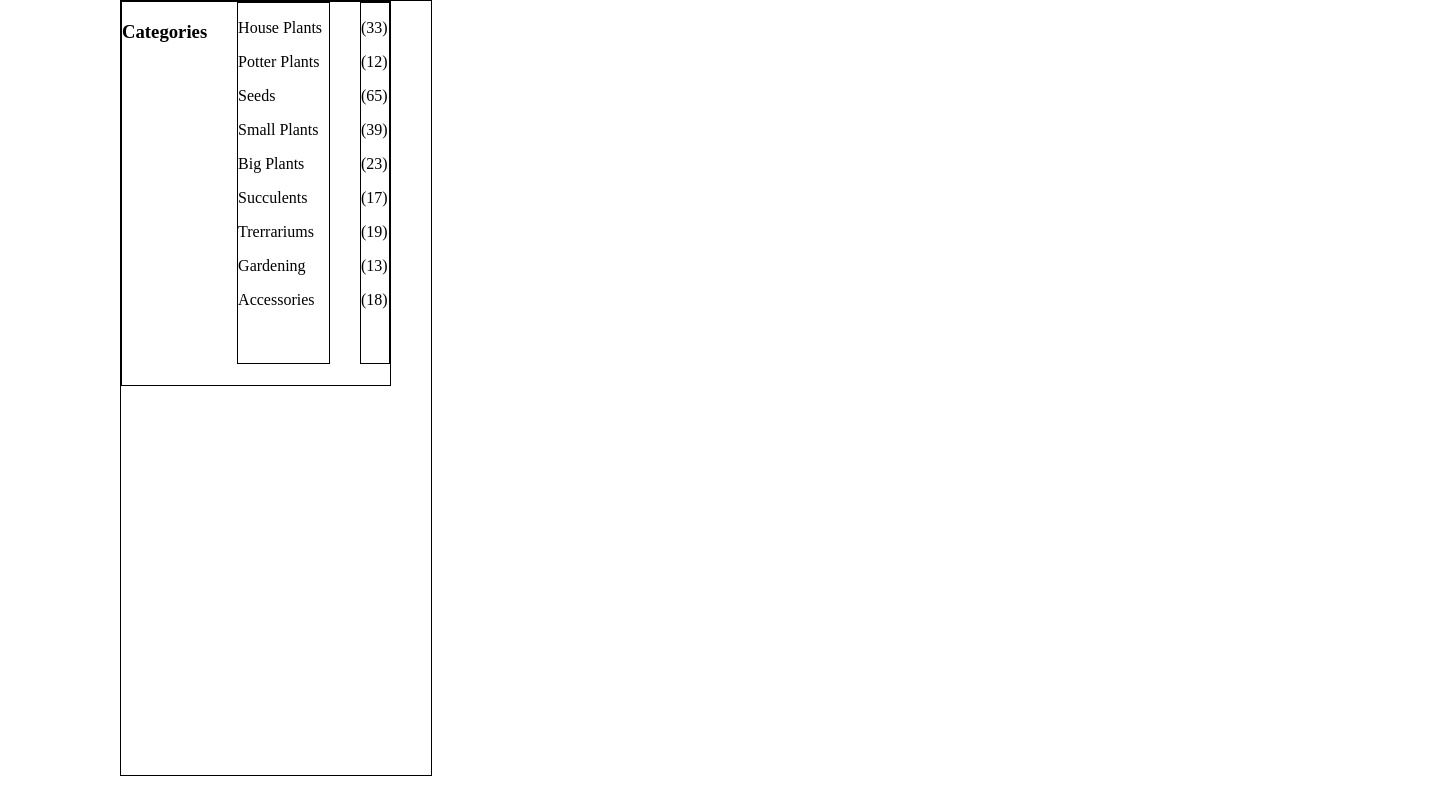
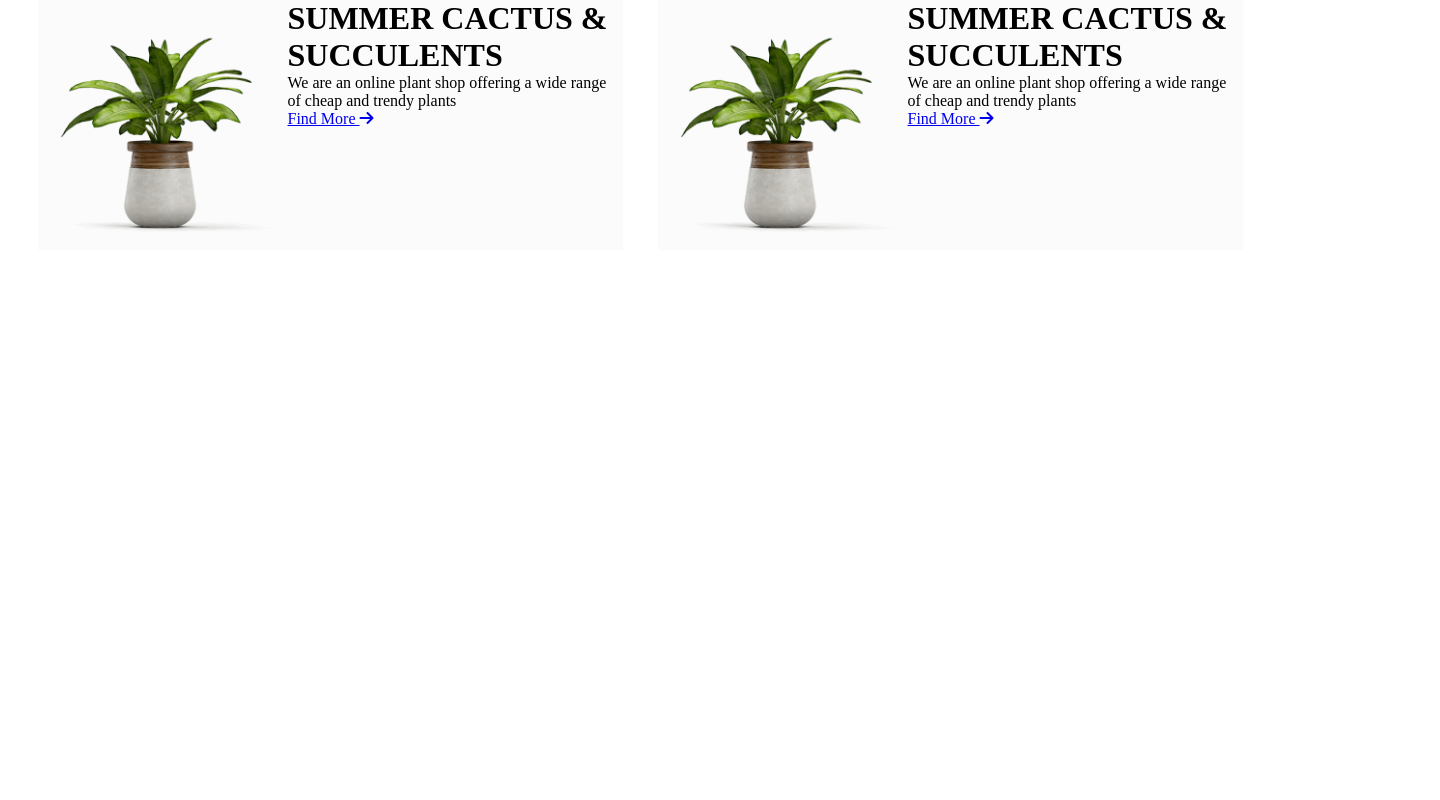
Before and after one commit to ASADBEK88/GREENSHOP-FIGMA, a plain HTML site: page index.html in a window 1280 px wide. Shown: the whole page, 1440 px wide, since content can reach past the window. Drawn offline with Linux system fonts and the light colour scheme; files that its build step writes are made by us from their sources.

Commit message:
shahzod start

```diff
--- a/index.html
+++ b/index.html
@@ -1,43 +1,35 @@
 <!DOCTYPE html>
 <html lang="en">
-
 <head>
     <meta charset="UTF-8">
     <meta name="viewport" content="width=device-width, initial-scale=1.0">
+    <!-- icon link -->
+    <link rel="stylesheet" href="https://cdnjs.cloudflare.com/ajax/libs/font-awesome/6.6.0/css/all.min.css" integrity="sha512-Kc323vGBEqzTmouAECnVceyQqyqdsSiqLQISBL29aUW4U/M7pSPA/gEUZQqv1cwx4OnYxTxve5UMg5GT6L4JJg==" crossorigin="anonymous"
+    referrerpolicy="no-referrer" />
+    <link rel="stylesheet" href="./main.css">
     <title>Document</title>
-    <link rel="stylesheet" href="./main.css">
 </head>
-
 <body>
     <div class="container">
-        <section class="section">
-           <div class="box-1">
-            <h3>Categories</h3>
-            <div class="section-info">
-                <p>House Plants</p>
-                <p> Potter Plants</p>
-                <p> Seeds</p>
-                <p> Small Plants</p>
-                <p>Big Plants</p>
-                <p> Succulents</p>
-                <p>Trerrariums</p>
-                <p>Gardening</p>
-                <p>Accessories</p>
+        <div class="infoimg">
+            <div class="img-card">
+                    <img src="./img/info img.png" alt="">
+                <div class="info">
+                    <h1>SUMMER CACTUS & SUCCULENTS</h1>
+                    <p>We are an online plant shop offering a wide range of cheap and trendy plants</p>
+                    <a href="#">Find More <i class="fa-solid fa-arrow-right"></i></a>
+                </div>
             </div>
-            <div class="info-number">
-                <p>(33)</p>
-                <p>(12)</p>
-                <p>(65)</p>
-                <p>(39)</p>
-                <p>(23)</p>
-                <p>(17)</p>
-                <p>(19)</p>
-                <p>(13)</p>
-                <p>(18)</p>
+            <div class="img-card">
+                    <img src="./img/info img.png" alt="">
+                <div class="info">
+                    <h1>SUMMER CACTUS & SUCCULENTS</h1>
+                    <p>We are an online plant shop offering a wide range of cheap and trendy plants</p>
+                    <a href="#">Find More <i class="fa-solid fa-arrow-right"></i></a>
+                </div>
             </div>
-           </div>
-        </section>
+        </div>
+
     </div>
 </body>
-
 </html>
--- /dev/null
+++ b/main.css
@@ -0,0 +1,30 @@
+*{
+    padding: 0;
+    margin: 0;
+}
+
+.container{
+    width: 1205px;
+    margin: 0 auto;
+}
+
+.infoimg{
+    display: flex;
+    justify-content: space-between;
+}
+
+.img-card{
+    width: 585px;
+    height: 250px;
+    display: flex;
+    background-color: #FBFBFB;
+}
+
+
+img{
+    width: 292px 292px;
+}
+
+.info h1{
+top: 37px;
+}
```
Also changed, not shown: img/1-img.png (added), img/2-img.png (added), img/3-img.png (added), img/4-img.png (added), img/info img.png (added), img/info img1.png (added), img/info img2.png (added).
